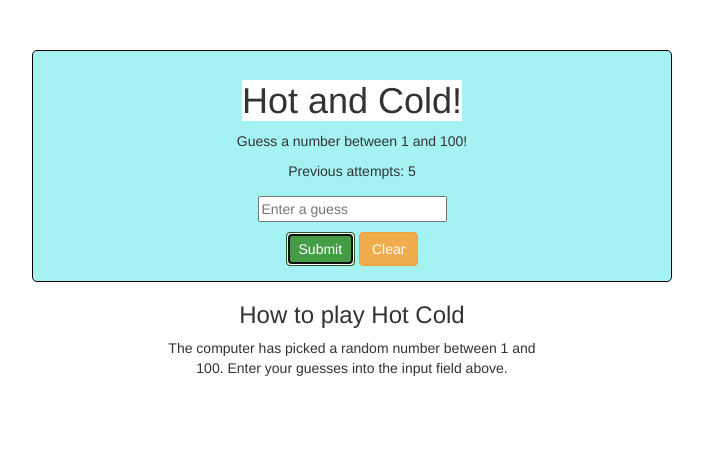
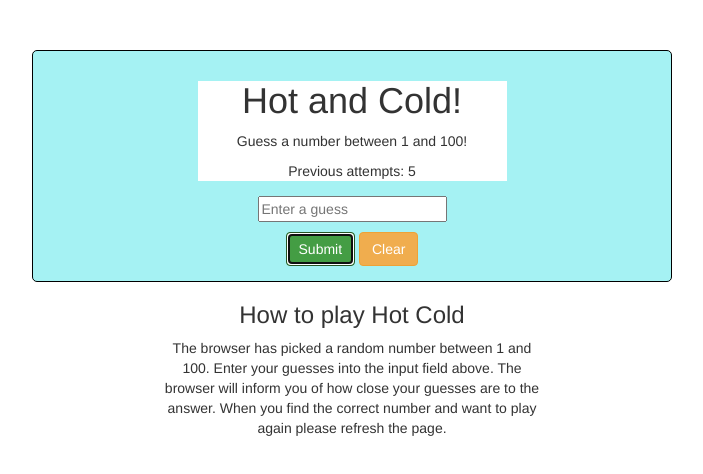
Before and after one commit to ammiranda/hot_cold_project, a website: page index.html in a window 1280 px wide. Both pictures are taken after typing "5" into the empty fields and a click on the button "Submit". Shown: the whole page, without its empty margins (288-991 px from the left). Drawn offline with nearby package versions, Linux system fonts and the light colour scheme.

Commit message:
More style changes to hot_cold.css

```diff
--- a/hot_cold.css
+++ b/hot_cold.css
@@ -14,6 +14,12 @@
 .instructions {
 	margin: 0 auto;
 	width: 30%;
+}
+
+.inner_background {
+	background-color: white;
+	width: 50%;
+	margin: 0 auto;
 }
 
 form {
@@ -47,3 +53,7 @@ h1 span {
 .warmish {
 	background-color: ;
 }
+
+.realOff {
+	background-color: ;
+}
--- a/index.html
+++ b/index.html
@@ -12,9 +12,11 @@
 <body>
 	<div class="background text-center">
 		<div class="greeter">
-			<h1><span class="hot">Hot and Cold!</span></h1>
-			<p>Guess a number between 1 and 100!</p>
-			<p id="guessArray"></p>
+			<div class="inner_background">
+				<h1>Hot and Cold!</h1>
+				<p>Guess a number between 1 and 100!</p>
+				<p id="guessArray"></p>
+		    </div>
 			<div id="formContainer">
 				<form>
 					<input id="input" size="50px" type="number" placeholder="Enter a guess" required="true" autocomplete="off"/>
@@ -28,8 +30,8 @@
 	</div>
 	<div class="instructions text-center">
 		<h3>How to play Hot Cold</h1>
-		<p>The computer has picked a random number between 1 and 100.  Enter your guesses into the
-			input field above.
+		<p>The browser has picked a random number between 1 and 100.  Enter your guesses into the
+			input field above. The browser will inform you of how close your guesses are to the answer.  When you find the correct number and want to play again please refresh the page.
 		</p>
 	</div>
 	<script src="http://code.jquery.com/jquery-1.10.1.min.js"></script>
--- a/script.js
+++ b/script.js
@@ -35,6 +35,7 @@ $(document).ready(function() {
 			alert("Cold");
 		}
 		else {
+			$('.background').addClass("realOff");
 			alert("Really really off");
 		}
 	});
```
